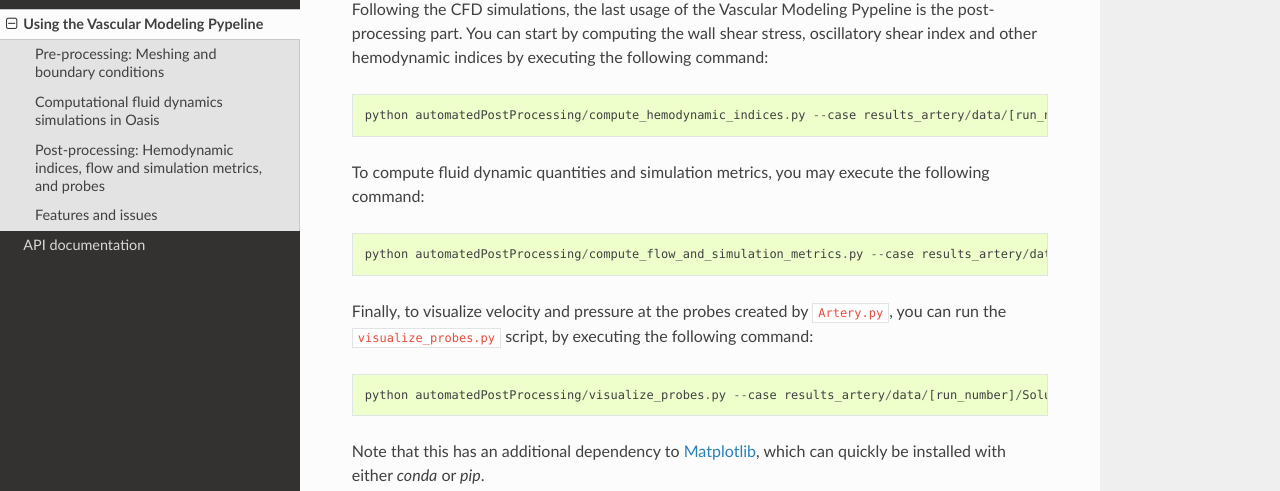
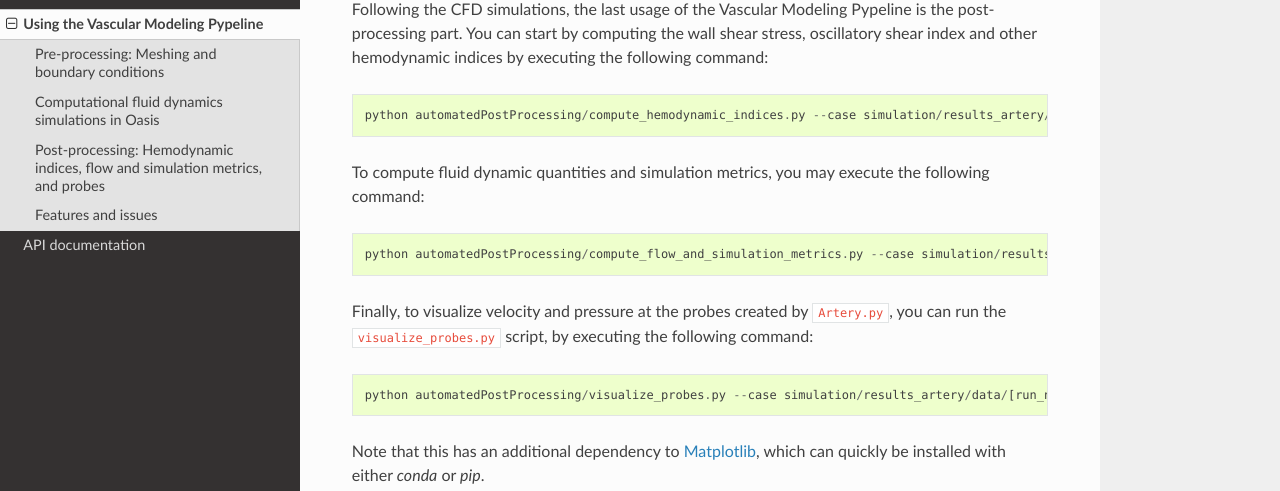
Before and after one commit to KVSlab/VaMPy, a Sphinx documentation site: the page built from docs/source/getting_started.rst, in a window 1280 px wide and 900 px high, scrolled down 1254 px. Shown: the part 152-643 px from the top of the window. Built offline with Sphinx 7.4.7 and the Read the Docs theme 2.0.0, drawn with Linux system fonts in a browser that asks for light colours.

Commit message:
Update usage docs

```diff
--- a/docs/source/getting_started.rst
+++ b/docs/source/getting_started.rst
@@ -40,15 +40,15 @@ Post-processing: Hemodynamic indices, flow and simulation metrics, and probes
 Following the CFD simulations, the last usage of the Vascular Modeling Pypeline is the post-processing part.
 You can start by computing the wall shear stress, oscillatory shear index and other hemodynamic indices by executing the following command::
 
-    python automatedPostProcessing/compute_hemodynamic_indices.py --case results_artery/data/[run_number]/Solutions
+    python automatedPostProcessing/compute_hemodynamic_indices.py --case simulation/results_artery/data/[run_number]/Solutions
 
 To compute fluid dynamic quantities and simulation metrics, you may execute the following command::
 
-    python automatedPostProcessing/compute_flow_and_simulation_metrics.py --case results_artery/data/[run_number]/Solutions
+    python automatedPostProcessing/compute_flow_and_simulation_metrics.py --case simulation/results_artery/data/[run_number]/Solutions
 
 Finally, to visualize velocity and pressure at the probes created by ``Artery.py``, you can run the ``visualize_probes.py`` script, by executing the following command::
 
-    python automatedPostProcessing/visualize_probes.py --case results_artery/data/[run_number]/Solutions
+    python automatedPostProcessing/visualize_probes.py --case simulation/results_artery/data/[run_number]/Solutions
 
 Note that this has an additional dependency to `Matplotlib <https://github.com/matplotlib/matplotlib>`_, which can quickly be installed with either `conda` or `pip`.
 
```
